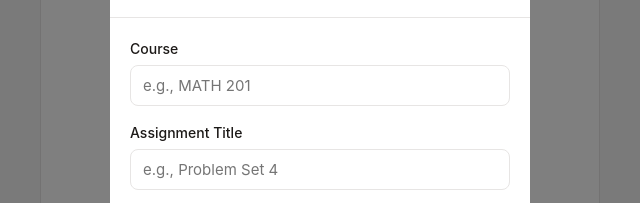
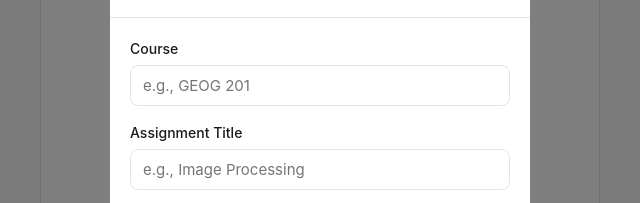
Before and after one commit to C-doris/duelist, a plain HTML site: page index.html in a window 1280 px wide. Both pictures are taken after a click on the button "+ Add". Shown: the part 186-389 px from the top of the page, 320-960 px from the left. Drawn offline with Linux system fonts and the light colour scheme.

Commit message:
Update index.html

```diff
--- a/index.html
+++ b/index.html
@@ -55,11 +55,11 @@
         <form id="assignmentForm">
           <div class="form-group">
             <label for="course">Course</label>
-            <input type="text" id="course" placeholder="e.g., MATH 201" required>
+            <input type="text" id="course" placeholder="e.g., GEOG 201" required>
           </div>
           <div class="form-group">
             <label for="title">Assignment Title</label>
-            <input type="text" id="title" placeholder="e.g., Problem Set 4" required>
+            <input type="text" id="title" placeholder="e.g., Image Processing" required>
           </div>
           <div class="form-group">
             <label for="dueDate">Due Date</label>
@@ -98,4 +98,5 @@
 
   <script src="app.js"></script>
 </body>
+
 </html>
```
